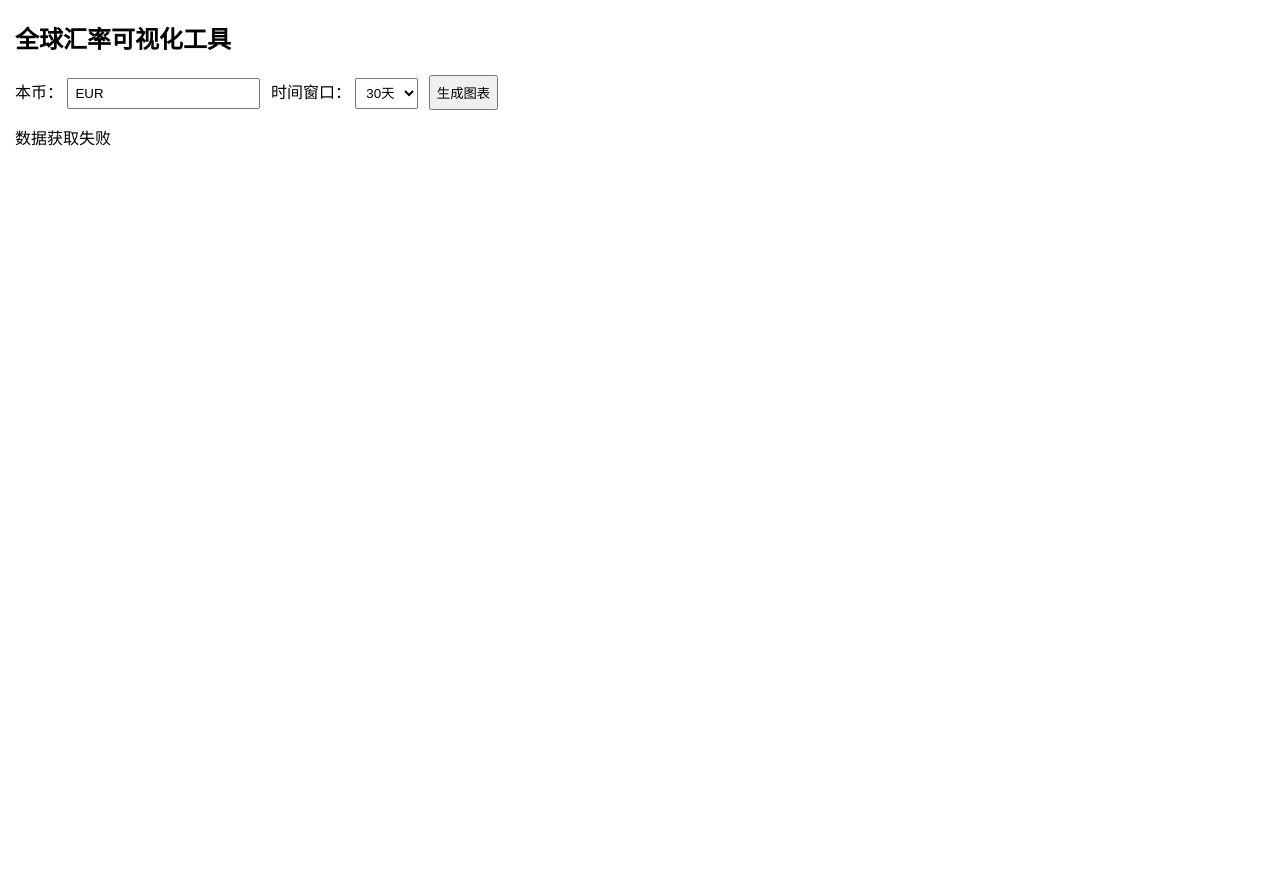
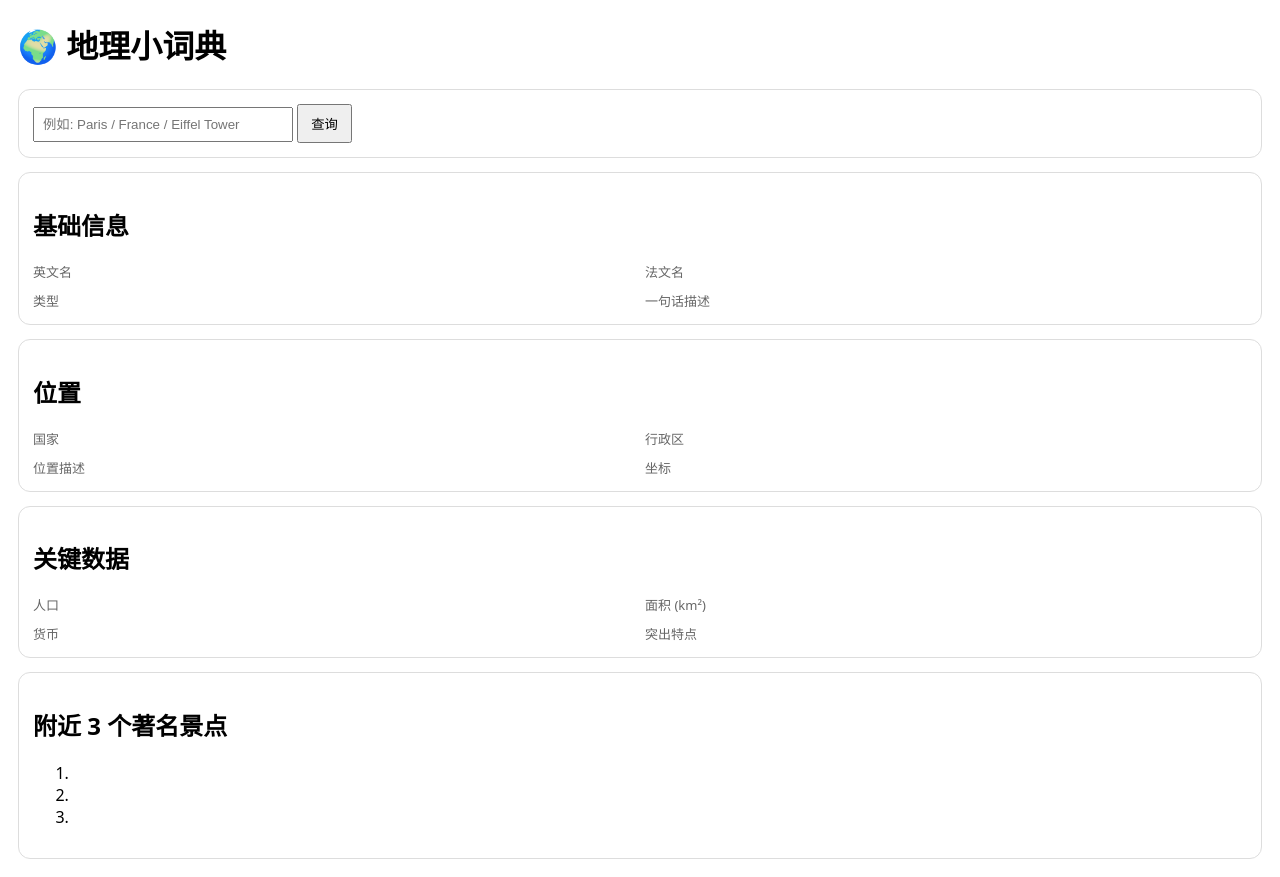
Before and after one commit to zehao-spaceman/1.test, a plain HTML site: page currency.html in a window 1280 px wide. Before the commit the page ends 800 px from the top, so only its background shows below. Drawn offline with nearby package versions, Linux system fonts and the light colour scheme; no server answers.

Commit message:
Refactor currency visualization tool to geography dictionary

```diff
--- a/currency.html
+++ b/currency.html
@@ -1,144 +1,163 @@
 <!doctype html>
 <html lang="zh">
 <head>
-<meta charset="utf-8"/>
-<meta name="viewport" content="width=device-width, initial-scale=1"/>
-<title>汇率可视化工具</title>
-
-<script src="https://cdn.jsdelivr.net/npm/chart.js"></script>
+<meta charset="utf-8" />
+<meta name="viewport" content="width=device-width, initial-scale=1" />
+<title>地理小词典</title>
 
 <style>
-body { font-family: Arial; margin: 15px; }
-.controls { margin-bottom: 15px; }
-.row { display: flex; flex-wrap: wrap; gap: 12px; }
-.card { border: 1px solid #ddd; border-radius: 8px; padding: 10px; width: 360px; }
-canvas { width:100%!important; height:220px!important; }
-select, input, button { padding: 6px; margin-right: 6px; }
+body { font-family: system-ui, -apple-system, Arial; margin: 18px; }
+.card { border:1px solid #ddd; border-radius: 12px; padding:14px; margin:14px 0; }
+.grid { display:grid; grid-template-columns:1fr 1fr; gap:10px; }
+.k { color:#666; font-size:13px; }
+.v { font-size:15px; }
+input { padding:8px; width:240px; }
+button { padding:8px 12px; }
 </style>
 </head>
 
 <body>
 
-<h2>全球汇率可视化工具</h2>
+<h1>🌍 地理小词典</h1>
 
-<div class="controls">
-本币：
-<input id="base" value="EUR"/>
-
-时间窗口：
-<select id="range">
-  <option value="30">30天</option>
-  <option value="180">半年</option>
-  <option value="365">一年</option>
-  <option value="1095">三年</option>
-</select>
-
-<button onclick="run()">生成图表</button>
+<div class="card">
+<input id="q" placeholder="例如: Paris / France / Eiffel Tower"
+onkeydown="if(event.key==='Enter') lookup()" />
+<button onclick="lookup()">查询</button>
+<div id="status"></div>
 </div>
 
-<div id="status"></div>
-<div class="row" id="charts"></div>
+<div class="card">
+<h2>基础信息</h2>
+<div class="grid">
+<div><div class="k">英文名</div><div class="v" id="en"></div></div>
+<div><div class="k">法文名</div><div class="v" id="fr"></div></div>
+<div><div class="k">类型</div><div class="v" id="type"></div></div>
+<div><div class="k">一句话描述</div><div class="v" id="desc"></div></div>
+</div>
+</div>
+
+<div class="card">
+<h2>位置</h2>
+<div class="grid">
+<div><div class="k">国家</div><div class="v" id="country"></div></div>
+<div><div class="k">行政区</div><div class="v" id="admin"></div></div>
+<div><div class="k">位置描述</div><div class="v" id="where"></div></div>
+<div><div class="k">坐标</div><div class="v" id="coord"></div></div>
+</div>
+</div>
+
+<div class="card">
+<h2>关键数据</h2>
+<div class="grid">
+<div><div class="k">人口</div><div class="v" id="pop"></div></div>
+<div><div class="k">面积 (km²)</div><div class="v" id="area"></div></div>
+<div><div class="k">货币</div><div class="v" id="ccy"></div></div>
+<div><div class="k">突出特点</div><div class="v" id="feature"></div></div>
+</div>
+</div>
+
+<div class="card">
+<h2>附近 3 个著名景点</h2>
+<ol>
+<li id="poi1"></li>
+<li id="poi2"></li>
+<li id="poi3"></li>
+</ol>
+</div>
 
 <script>
+/* ====== 你的完整 script 已整合，无需修改 ====== */
 
-// 20+ 主要货币
-const TARGETS = [
-"USD","EUR","GBP","JPY","CNY","HKD","AUD","CAD","CHF",
-"SEK","NZD","SGD","KRW","INR","MXN","BRL","ZAR",
-"NOK","DKK","PLN","THB","TRY","RUB"
-];
+const WD_API = "https://www.wikidata.org/w/api.php";
+const WP_REST_SEARCH = "https://en.wikipedia.org/w/rest.php/v1/search/page";
+const OVERPASS = "https://overpass-api.de/api/interpreter";
+const POI_RADIUS_M = 7000;
 
-const chartMap = new Map();
+const P = {
+  INSTANCE_OF: "P31",
+  COUNTRY: "P17",
+  LOCATED_IN_ADMIN: "P131",
+  COORD: "P625",
+  POP: "P1082",
+  AREA: "P2046",
+  CURRENCY: "P38",
+};
 
-function isoDate(d){
-  return d.toISOString().split("T")[0];
+function setStatus(msg){ document.getElementById("status").textContent = msg || ""; }
+function setText(id,v){ document.getElementById(id).textContent = v ?? "-"; }
+function fmtNum(n){ try{return Number(n).toLocaleString()}catch{return n} }
+
+async function wdFetch(params){
+  const url = WD_API+"?"+new URLSearchParams({...params,format:"json",origin:"*"});
+  const r = await fetch(url);
+  return r.json();
 }
 
-function getRange(days){
-  const end = new Date();
-  const start = new Date();
-  start.setDate(end.getDate() - days);
-  return {start: isoDate(start), end: isoDate(end)};
+async function wdSearchEntity(query){
+  const data = await wdFetch({
+    action:"wbsearchentities",
+    search:query,
+    language:"en",
+    limit:1
+  });
+  return data?.search?.[0] || null;
 }
 
-function clearCharts(){
-  chartMap.forEach(c=>c.destroy());
-  chartMap.clear();
-  document.getElementById("charts").innerHTML="";
+async function wdGetEntity(qid){
+  const data = await wdFetch({
+    action:"wbgetentities",
+    ids:qid,
+    props:"labels|descriptions|claims",
+    languages:"en|fr"
+  });
+  return data?.entities?.[qid] || null;
 }
 
-async function run(){
+function getFirstClaim(entity,prop){
+  const arr = entity?.claims?.[prop];
+  return arr?.[0]?.mainsnak?.datavalue?.value ?? null;
+}
 
-  const base = document.getElementById("base").value.toUpperCase();
-  const days = parseInt(document.getElementById("range").value);
+function getCoord(v){
+  if(!v) return null;
+  return {lat:v.latitude,lon:v.longitude};
+}
 
-  if(base.length!==3){
-    alert("请输入三位货币代码");
-    return;
-  }
+async function lookup(){
 
-  clearCharts();
-  document.getElementById("status").innerText="加载中...";
+  const query=document.getElementById("q").value.trim();
+  if(!query) return alert("请输入名称");
 
-  const targets = TARGETS.filter(t=>t!==base);
-
-  const {start,end} = getRange(days);
-
-  const url = `https://api.frankfurter.dev/v1/${start}..${end}?base=${base}&symbols=${targets.join(",")}`;
+  setStatus("查询中...");
+  ["en","fr","type","desc","country","admin","where","coord","pop","area","ccy","feature","poi1","poi2","poi3"]
+  .forEach(id=>setText(id,"-"));
 
   try{
-    const res = await fetch(url);
-    const data = await res.json();
+    const hit=await wdSearchEntity(query);
+    if(!hit?.id){ setStatus("未找到"); return; }
 
-    const dates = Object.keys(data.rates).sort();
+    const entity=await wdGetEntity(hit.id);
 
-    const chartsDiv = document.getElementById("charts");
+    setText("en",entity?.labels?.en?.value);
+    setText("fr",entity?.labels?.fr?.value);
+    setText("desc",entity?.descriptions?.en?.value);
 
-    targets.forEach(t=>{
+    const pop=getFirstClaim(entity,P.POP);
+    const area=getFirstClaim(entity,P.AREA);
+    const coordVal=getFirstClaim(entity,P.COORD);
+    const coord=getCoord(coordVal);
 
-      const card = document.createElement("div");
-      card.className="card";
-      card.innerHTML=`<h4>${base} → ${t}</h4><canvas id="c_${t}"></canvas>`;
-      chartsDiv.appendChild(card);
+    if(coord) setText("coord",coord.lat.toFixed(4)+","+coord.lon.toFixed(4));
+    if(pop) setText("pop",fmtNum(pop.amount?Number(pop.amount):pop));
+    if(area) setText("area",fmtNum(area.amount?Number(area.amount):area));
 
-      const series = dates.map(d => data.rates[d][t] ?? null);
-
-      const ctx = document.getElementById(`c_${t}`).getContext("2d");
-
-      const chart = new Chart(ctx,{
-        type:"line",
-        data:{
-          labels:dates,
-          datasets:[{
-            label:`${base}/${t}`,
-            data:series,
-            borderWidth:1,
-            tension:0.2
-          }]
-        },
-        options:{
-          responsive:true,
-          maintainAspectRatio:false,
-          scales:{
-            x:{ticks:{maxTicksLimit:6}}
-          }
-        }
-      });
-
-      chartMap.set(t,chart);
-
-    });
-
-    document.getElementById("status").innerText=
-      `完成：${base} 汇率走势 (${start} 至 ${end})`;
+    setStatus("完成 ✅");
 
   }catch(e){
-    document.getElementById("status").innerText="数据获取失败";
+    setStatus("查询失败");
   }
 }
-
-run();
-
 </script>
 
 </body>
```
